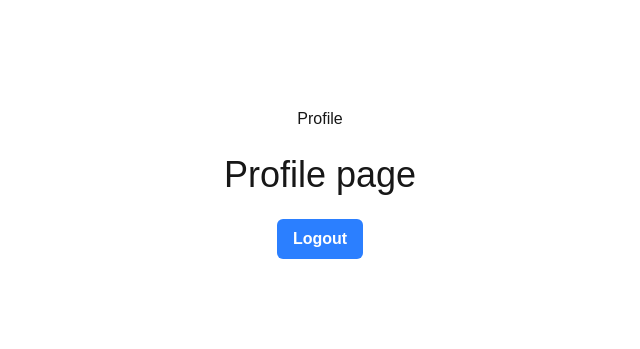
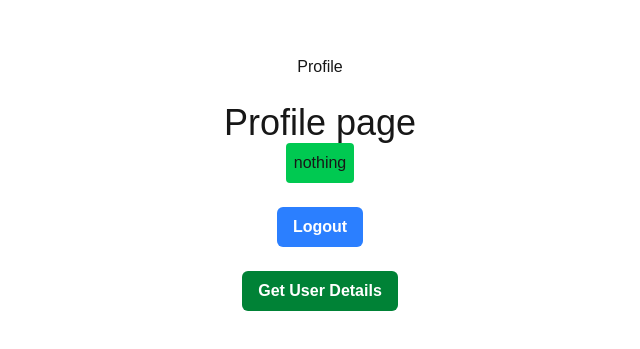
Before and after one commit to MONKEY-D-ASH/nextjs-authentication-app, a Next.js app: page /profile in a window 1280 px wide. Shown: the part 217-566 px from the top of the page, without its empty margins (320-960 px from the left). Built offline with nearby package versions, Linux system fonts and the light colour scheme.

Commit message:
add a me route and display user details on click of a button

```diff
--- a/src/app/api/users/me/route.ts
+++ b/src/app/api/users/me/route.ts
@@ -1,6 +1,22 @@
 // grabbing the information form the token data about the user
 
-import { getDataFromToken } from "@/helpers/getDataFromToken";
-
+import  { getDataFromToken } from "@/helpers/getDataFromToken";
 import { NextResponse, NextRequest } from "next/server";
 import User from "@/models/userModel"
+import { connect } from "@/dbConfig/dbConfig";
+
+connect()
+
+export async function GET(request: NextRequest) {
+    try {
+        const userId = await getDataFromToken(request)
+        const user = await User.findOne({_id: userId}).select("-password")
+        return NextResponse.json({
+            message: "User found",
+            data: user
+        })
+    } catch (error: any) {
+        return NextResponse.json({error: error.message}, {status: 400})
+    }
+
+}
--- a/src/app/profile/page.tsx
+++ b/src/app/profile/page.tsx
@@ -2,9 +2,12 @@
 import axios from "axios"
 import toast from "react-hot-toast";
 import { useRouter } from "next/navigation";
+import { useState } from "react";
+import Link from "next/link";
 
 export default function UserProfile() {
     const router = useRouter()
+    const [user, setUser] = useState("")
     const logout = async () => {
         try {
             const response = await axios.get("api/users/logout")
@@ -18,11 +21,18 @@ export default function UserProfile() {
         }
     }
 
+    const getUserDetails = async () => {
+        const response = await axios.get("/api/users/me")
+        console.log(response.data);
+        setUser(response.data.data._id) // because the information in the response itself is called reponse.data and the field that we require in the data field that we set
+    }
+
     return (
         <div className="flex flex-col items-center justify-center min-h-screen py-2">
             <h1>Profile</h1>
             <br />
             <p className="text-4xl">Profile page</p>
+            <h2 className="p-2 rounded bg-green-500">{user === "" ? "nothing" : <Link href={`/profile/${user}`}>{user}</Link>}</h2>
             <br/>
             <button
             className="bg-blue-500 hover:bg-blue-700 text-white font-bold py-2 px-4 rounded-md"
@@ -30,6 +40,14 @@ export default function UserProfile() {
             >
                 Logout
             </button>
+            <br/>
+            <button
+            className="bg-green-700 hover:bg-green-900 text-white font-bold py-2 px-4 rounded-md"
+            onClick={getUserDetails}
+            >
+                Get User Details
+            </button>
+
         </div>
     )
 }
```
